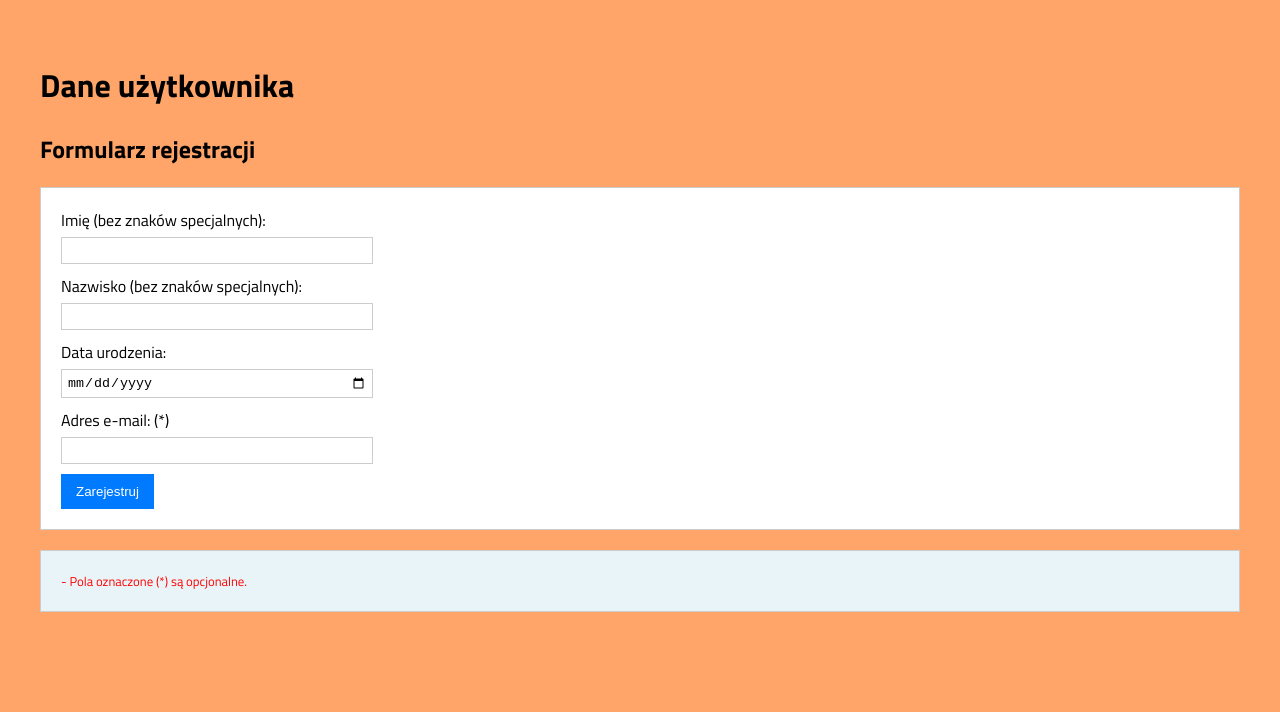
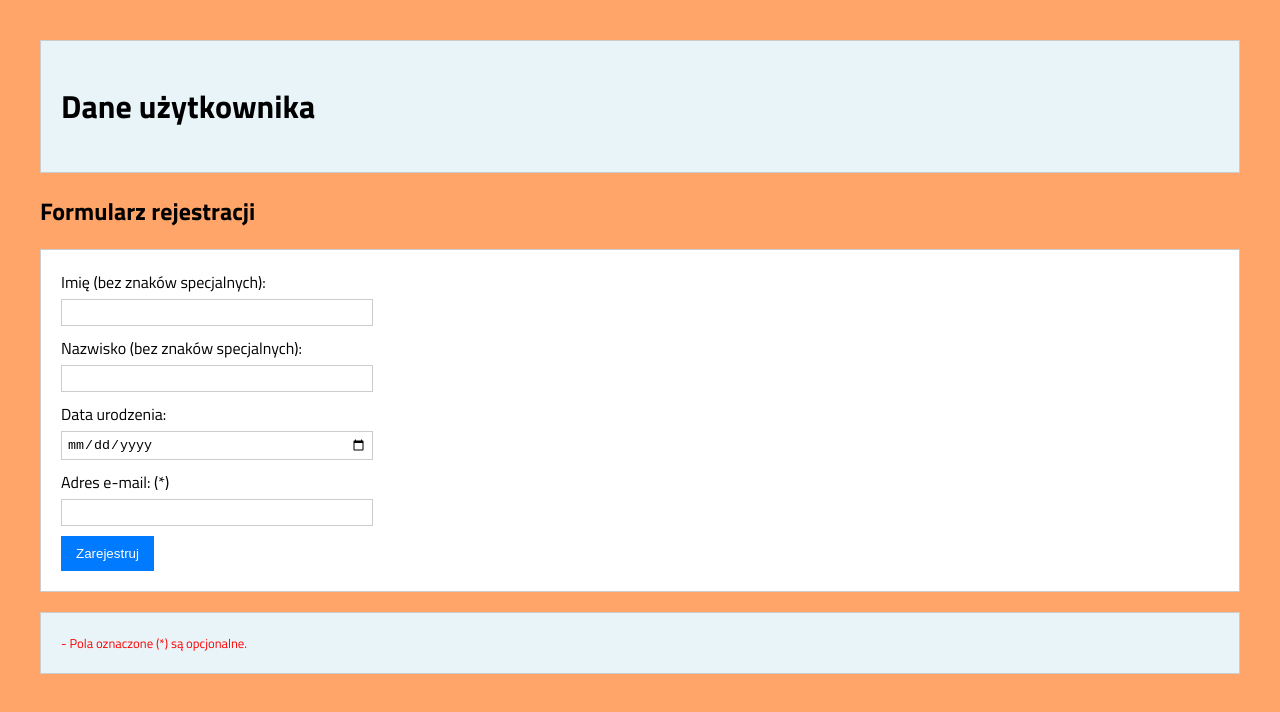
Before and after one commit to KrzysztofMaj-s18533/KrzysztofMaj-s18533.github.io, a plain HTML site: page index.html in a window 1280 px wide. Drawn offline with Linux system fonts and the light colour scheme.

Commit message:
fixed links between css and html ids

```diff
--- a/styles.css
+++ b/styles.css
@@ -45,7 +45,7 @@ button:hover {
     font-size: 0.8em;
 }
 
-#content {
+#data {
     padding: 20px;
     background: #e8f4f8;
     border: 1px solid #ccc;
```
